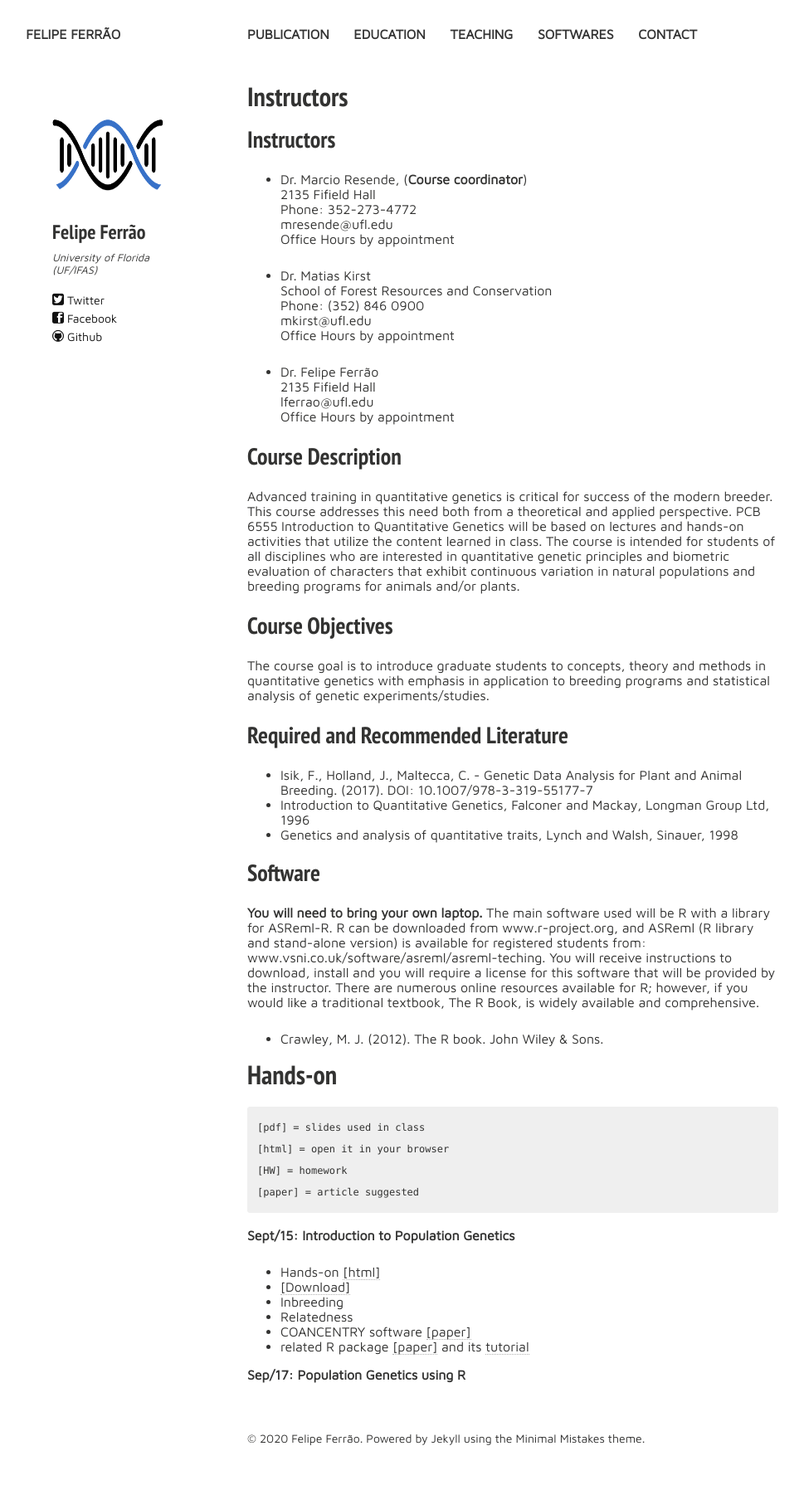
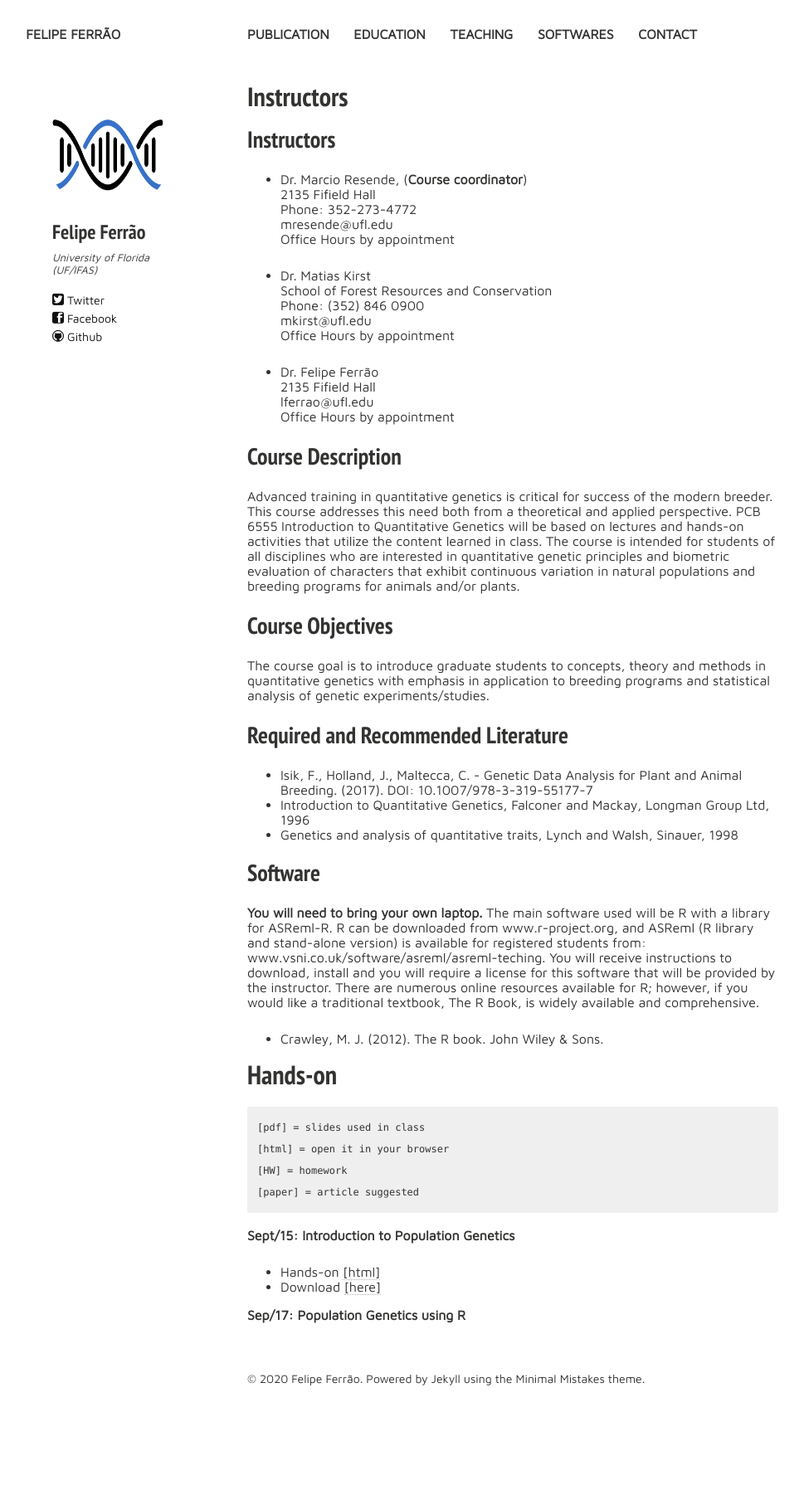
Before and after one commit to lfelipe-ferrao/lfelipe-ferrao.github.io, a Jekyll site: the page built from class/quantGenetic/index.md, in a window 1280 px wide. Shown: the whole page at 83% size, without its empty margins (22-991 px from the left). Built offline with Jekyll 4.4.1, drawn with Linux system fonts in a browser that asks for light colours; nearby versions of some CDN libraries; our own code applies the rules of GitHub Pages for plain Markdown files; after the commit the page ends 1718 px from its top, so only the background shows below that.

Commit message:
Update index.md

```diff
--- a/class/quantGenetic/index.md
+++ b/class/quantGenetic/index.md
@@ -56,10 +56,6 @@ traditional textbook, The R Book, is widely available and comprehensive.
 **Sept/15: Introduction to Population Genetics**
 
 - Hands-on [[html]](https://htmlpreview.github.io/?https://github.com/lfelipe-ferrao/lfelipe-ferrao.github.io/blob/master/class/quantGenetic/week1.html)
-- [[Download]](https://minhaskamal.github.io/DownGit/#/home?url=https://github.com/lfelipe-ferrao/lfelipe-ferrao.github.io/blob/master/class/quantGenetic/week1.html)
-- Inbreeding
-- Relatedness
-- COANCENTRY software [[paper]](https://onlinelibrary.wiley.com/doi/full/10.1111/j.1755-0998.2010.02885.x)
-- related R package [[paper]](https://onlinelibrary.wiley.com/doi/full/10.1111/1755-0998.12323) and its [tutorial](https://timothyfrasier.github.io/files/Tutorial.pdf)
+- Download [[here]](https://minhaskamal.github.io/DownGit/#/home?url=https://github.com/lfelipe-ferrao/lfelipe-ferrao.github.io/blob/master/class/quantGenetic/week1.html)
 
 **Sep/17: Population Genetics using R**
```
